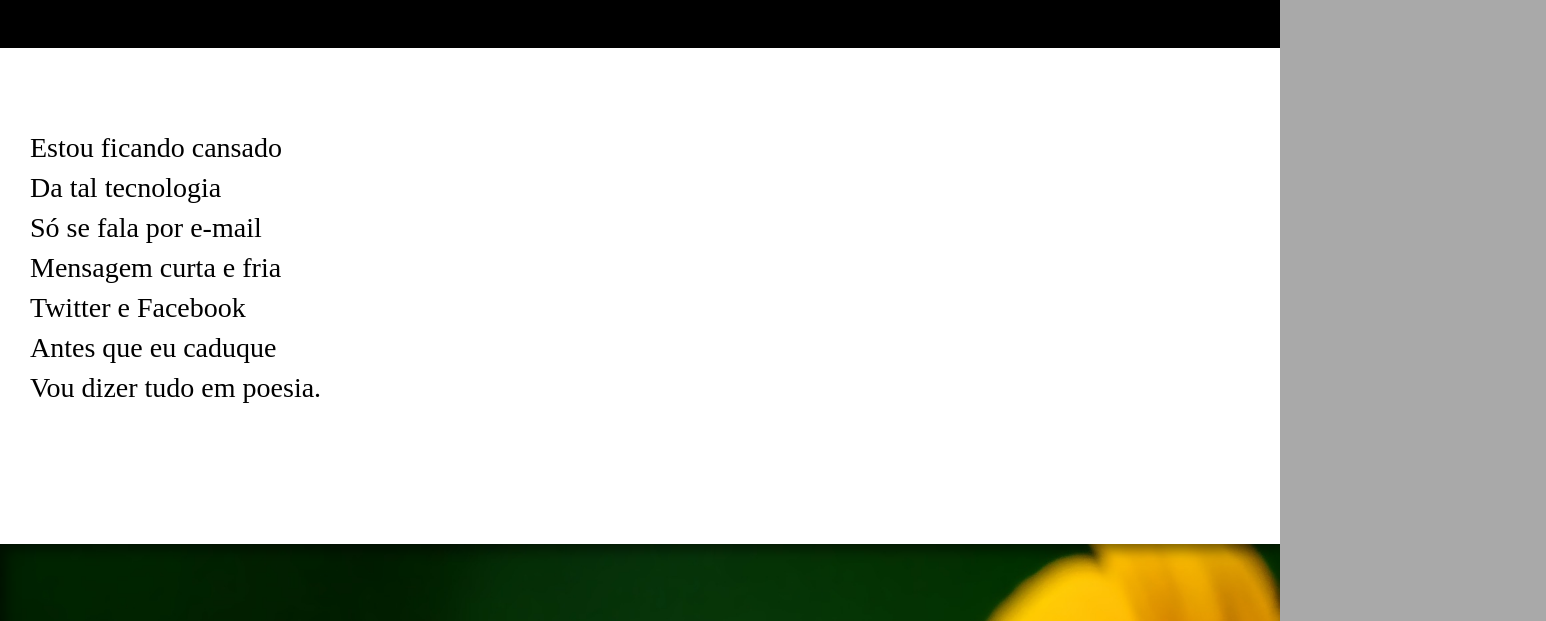
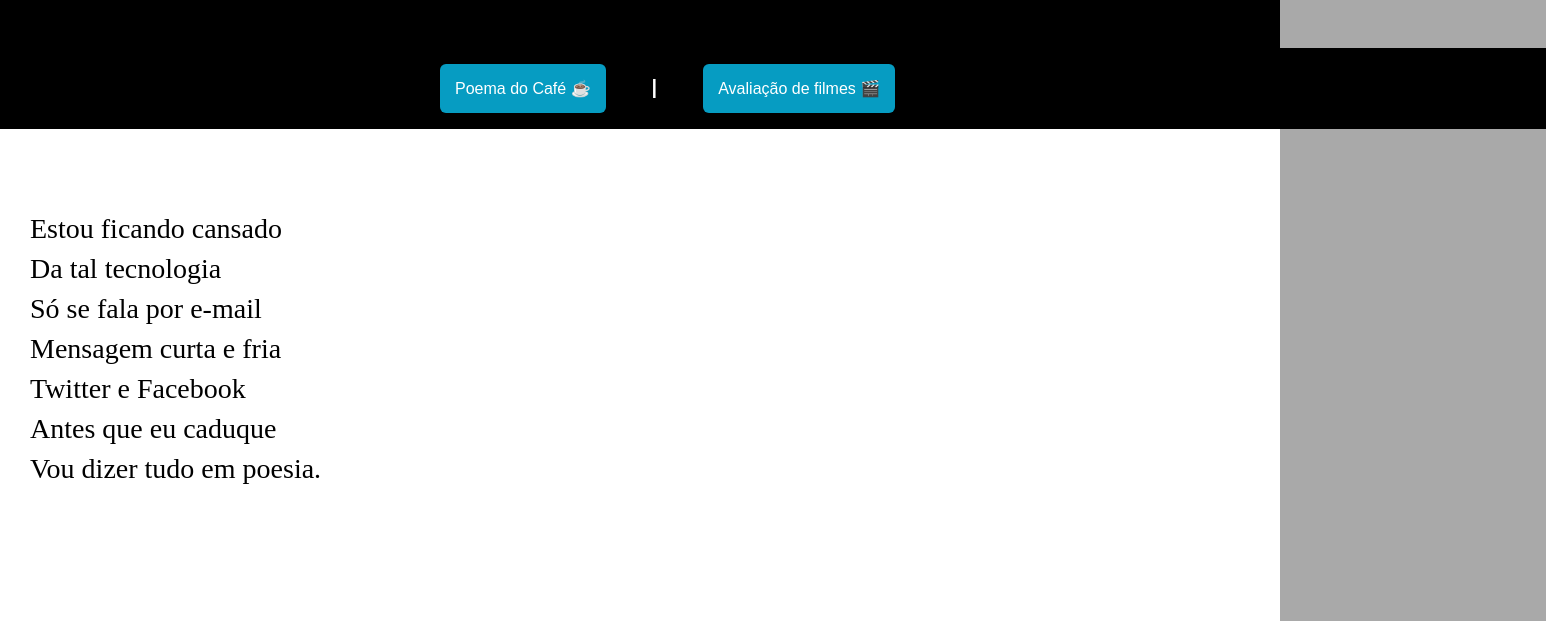
Before and after one commit to MatheusHubInfo/cordel, a plain HTML site: page index.html in a window 1280 px wide. Shown: the part 113-734 px from the top of the page, 1546 px wide, since content can reach past the window. Drawn offline with nearby package versions, Linux system fonts and the light colour scheme.

Commit message:
sincronizando e ajustando conforme site do cafe

```diff
--- a/index.html
+++ b/index.html
@@ -16,6 +16,15 @@
         </h1>
         <p>Por <a href="https://www.recantodasletras.com.br/poesias/3186743" target="blank">Milton Duarte</a></p>
     </header>
+    <div class="button">
+        <p>
+        <a id="cordel" href="https://matheushubinfo.github.io/cafe/" target="blank"><button>Poema do Café ☕</button></a>
+        ┃
+        <a id="filmes" href="https://matheusdsmovie.netlify.app/" target="blank"><button>Avaliação de filmes  🎬 </button></a>
+        </p>
+    </div>
+
+    <main>
 
     <section class="normal">
         <p>
@@ -95,11 +104,15 @@
             </p>
     </section>
 
+    </main>
     <footer>
-        <p> Site criado por <a href="https://matheushubinfo.github.io" target="blank">Matheus Alves</a> <a id="linkedin"
-                href="https://www.linkedin.com/in/matheusxc/" target="blank"> para o Linkedin </a> </p>
+        <p>
+            <a id="linkedin" href="https://www.linkedin.com/in/matheusxc/" target="blank"><button>Linkedin 🗣</button></a>
+            <a id="github" href="https://github.com/matheushubinfo" target="blank"><button>Github 🐈‍ </button></a>
+        </p>
+        <p>
+            Site criado por Matheus Alves de Lima
+        </p>
     </footer>
-    </main>
 </body>
-
 </html>
--- a/style.css
+++ b/style.css
@@ -37,6 +37,20 @@ header a, footer a{
 }
 header a:hover, footer a:hover {
     text-decoration: underline;
+}
+.button{
+    color: white;
+    padding-left: 440px;
+    padding-bottom: 2vh;
+    padding-top: 2vh;
+    background-color: black;
+    width: 138.3vh;
+}
+#cordel{
+    padding-right: 5vh;
+}
+#filmes{
+    padding-left: 5vh;
 }
 section{
     padding-left: 30px;
@@ -81,7 +95,13 @@ section#img02{
 footer{
     background-color: black;
     color: white;
-    text-align: center;
+    padding-top: 3vh;
+}
+#linkedin{
+    padding-right: 5vh;
+}
+#github{
+    padding-left: 5vh;
 }
 footer > p {
     font-family: var(--fonte1);
@@ -90,6 +110,12 @@ footer > p {
     font-variant: small-caps;
     font-size: 14px;
 }
-#linkedin{
-    color: rgb(176, 176, 245);
+button{
+    background: #069cc2;
+    border-radius: 6px;
+    padding: 15px;
+    cursor: pointer;
+    color: #fff;
+    border: none;
+    font-size: 16px;
 }
```
